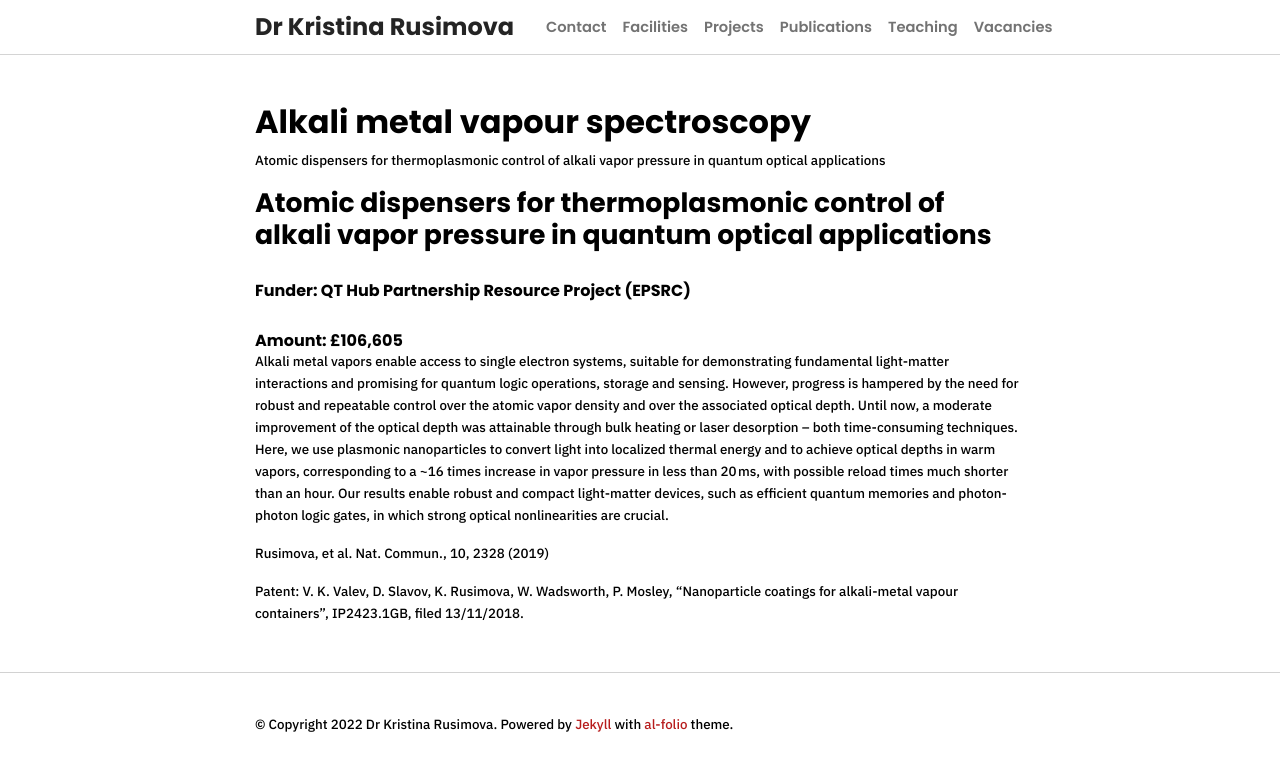
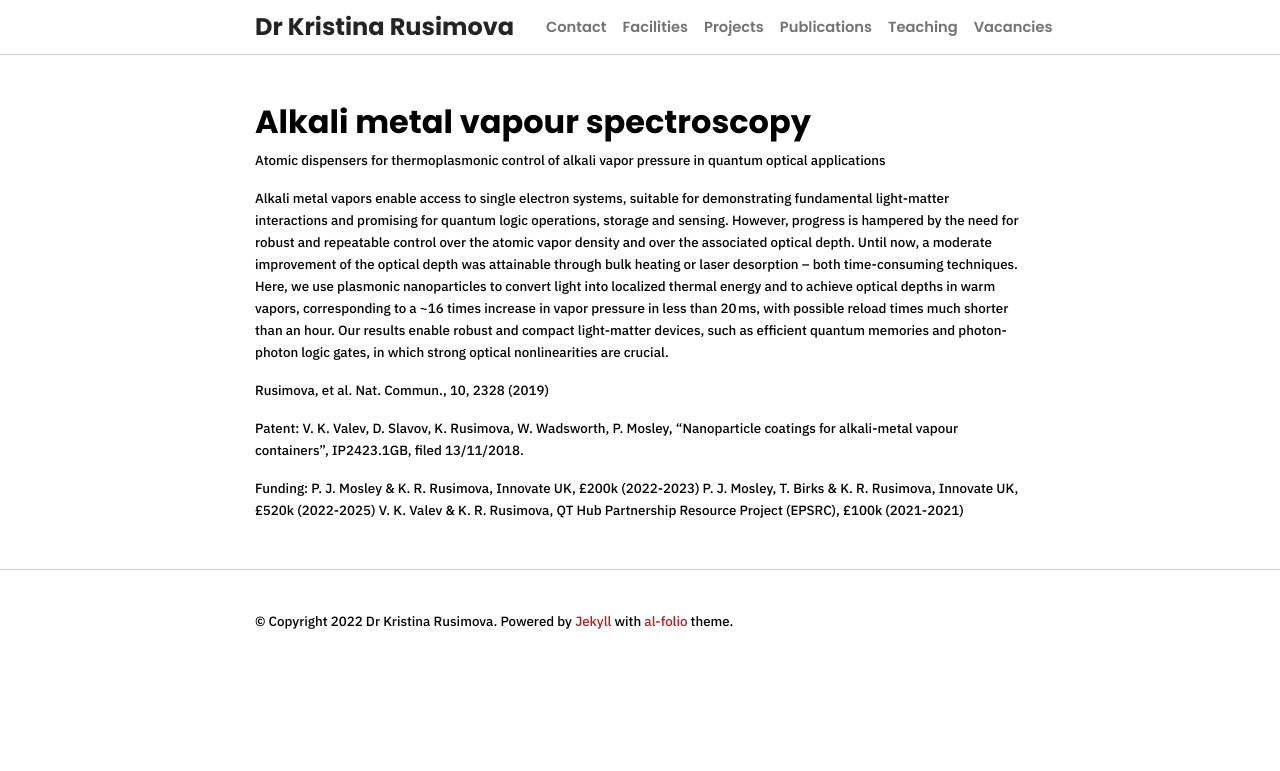
Before and after one commit to kristinarusimova/kristinarusimova.github.io, a Jekyll site: the page built from _projects/alkemmy.md, in a window 1280 px wide. Shown: the top 771 px of the page. Built offline with Jekyll 4.4.1, drawn with Linux system fonts in a browser that asks for light colours; nearby versions of some CDN libraries; a style sheet for code colours, icons or effects is not loaded.

Commit message:
Update alkemmy.md
added funding and updated formatting

```diff
--- a/_projects/alkemmy.md
+++ b/_projects/alkemmy.md
@@ -8,14 +8,14 @@ importance: 2
 years: 2021-2022
 ---
 
-## Atomic dispensers for thermoplasmonic control of alkali vapor pressure in quantum optical applications
-
-### Funder: QT Hub Partnership Resource Project (EPSRC)
-
-### Amount: £106,605
 
 Alkali metal vapors enable access to single electron systems, suitable for demonstrating fundamental light-matter interactions and promising for quantum logic operations, storage and sensing. However, progress is hampered by the need for robust and repeatable control over the atomic vapor density and over the associated optical depth. Until now, a moderate improvement of the optical depth was attainable through bulk heating or laser desorption – both time-consuming techniques. Here, we use plasmonic nanoparticles to convert light into localized thermal energy and to achieve optical depths in warm vapors, corresponding to a ~16 times increase in vapor pressure in less than 20 ms, with possible reload times much shorter than an hour. Our results enable robust and compact light-matter devices, such as efficient quantum memories and photon-photon logic gates, in which strong optical nonlinearities are crucial.
 
 **Rusimova, et al. Nat. Commun., 10, 2328 (2019)**
 
 **Patent: V. K. Valev, D. Slavov, K. Rusimova, W. Wadsworth, P. Mosley, “Nanoparticle coatings for alkali-metal vapour containers”, IP2423.1GB, filed 13/11/2018.**
+
+**Funding:**
+  P. J. Mosley & K. R. Rusimova, Innovate UK, £200k (2022-2023)
+  P. J. Mosley, T. Birks & K. R. Rusimova, Innovate UK, £520k (2022-2025)
+  V. K. Valev & K. R. Rusimova, QT Hub Partnership Resource Project (EPSRC), £100k (2021-2021)
```
